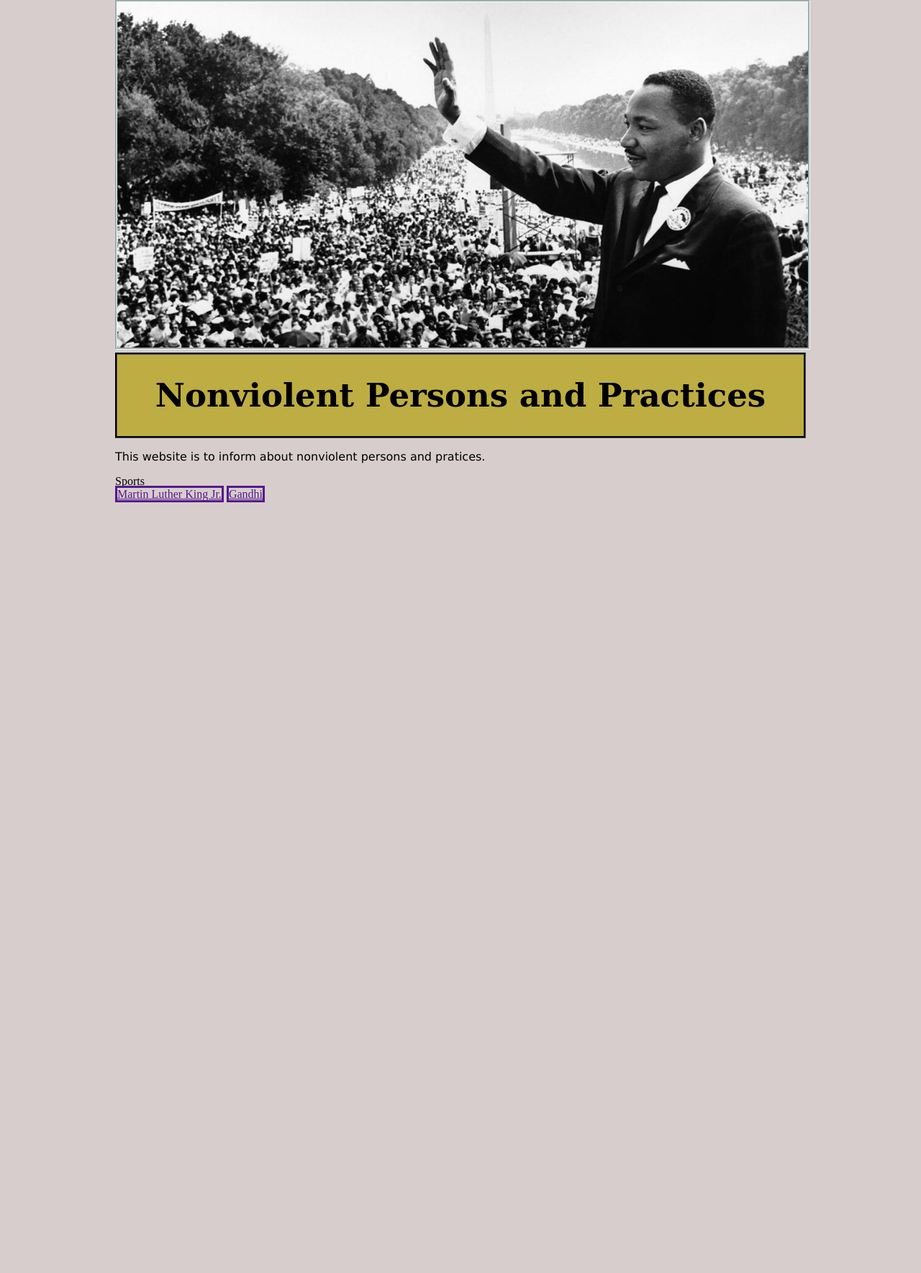
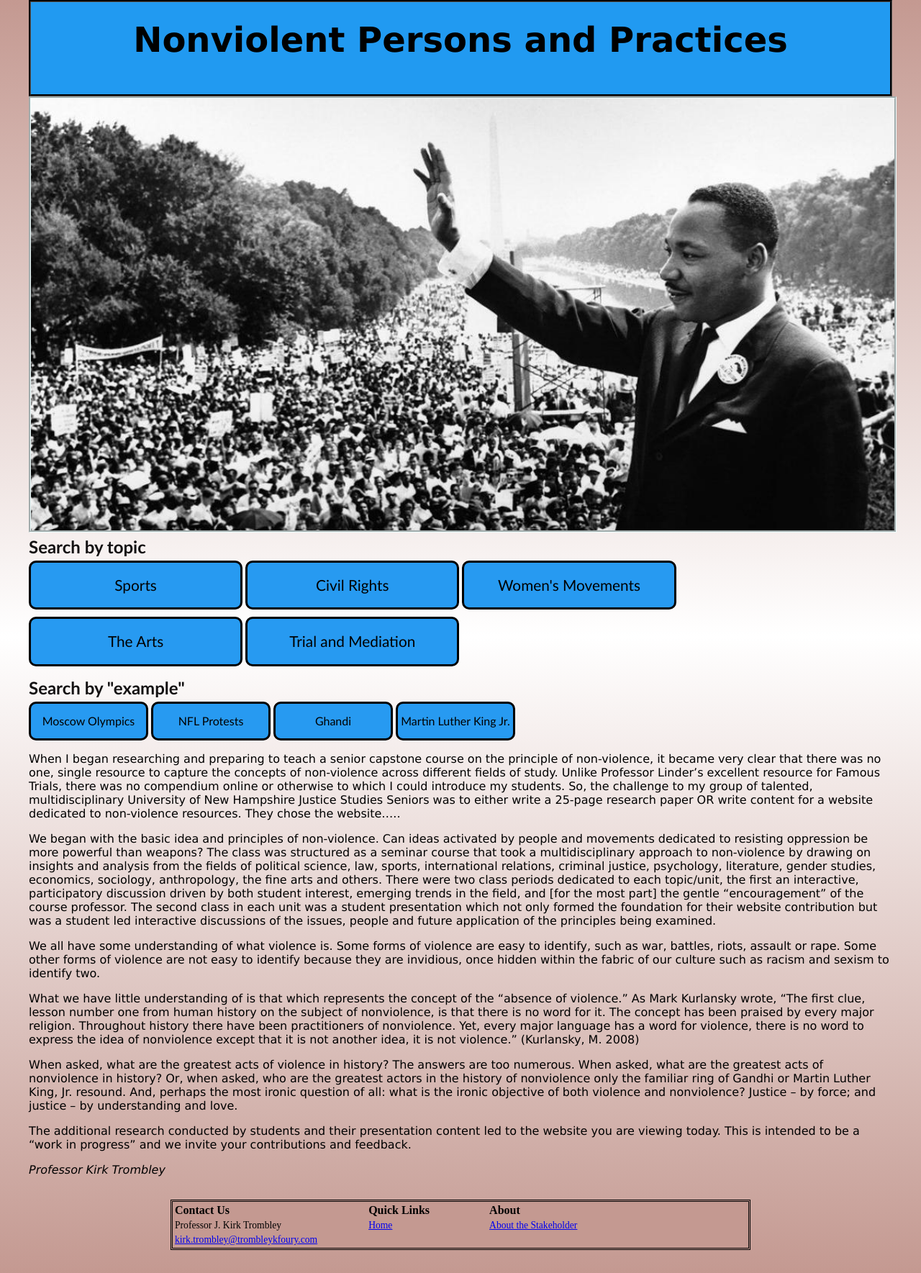
Before and after one commit to sleclercjr/NonviolentPersons, a PHP site: page / in a window 1280 px wide. Shown: the whole page at 72% size. Before the commit the page ends 698 px from the top, so only its background shows below. Run offline with PHP 8.4, Linux system fonts and the light colour scheme.

Commit message:
#2 Portal Framework
added basic portal

```diff
--- a/index.html
+++ b/index.html
@@ -7,21 +7,93 @@
 	</head>
 
 	<body>
-		<img class="img-banner" alt="MLK March on Washington" src="NonViolence/images/bannerimg.jpg"/>
 		<div class="hdr-primary">
 			<h1 class="welcome">Nonviolent Persons and Practices</h1>
 		</div>
-		<p class="introduction">This website is to inform about nonviolent persons and pratices.</p>
+		<div class="home-banner">
+			<img class="img-banner" alt="MLK March on Washington" src="NonViolence/images/bannerimg.jpg" align="middle"/>
+		</div>
+		</div>
+		<!--Search by topic-->
 		<nav class="main-navigation">
-			<a class="main-nav-element">Sports</a>
-			<a class="main-nav-element"></a>
+			<h2 class="nav-header">Search by topic</h2>
+			<a class="main-nav-element" href="/NonviolentPersons/Portals/Sports/Portal_Sport.html">Sports</a>
+			<a class="main-nav-element" href="/NonviolentPersons/Portals/CivilRights/Portal_CivilRights.html">Civil Rights</a>
+			<a class="main-nav-element" href="">Women's Movements</a>
+			<a class="main-nav-element" href="/NonviolentPersons/Portals/TheArts/Portal_Art.html">The Arts</a>
+			<a class="main-nav-element" href="">Trial and Mediation</a>
 		</nav>
+		<!--Search by page-->
 		<nav class="secondary-navigation">
+			<h2 class="nav-header">Search by "example"</h2>
 				<div>
+					<a class="nav-element" href="">Moscow Olympics</a>
+					<a class="nav-element" href="">NFL Protests</a>
+					<a class="nav-element" href="">Ghandi</a>
 					<a class="nav-element" href="">Martin Luther King Jr.</a>
-					<a class="nav-element" href="">Gandhi</a>
 				</div>
 			</nav>
+		</div>
+		<div class="introduction">
+			<p>When I began researching and preparing to teach a senior capstone course on the principle of non-violence, it
+				became very clear that there was no one, single resource to capture the concepts of non-violence across different
+				fields of study. Unlike Professor Linder’s excellent resource for Famous Trials, there was no compendium online or
+				otherwise to which I could introduce my students. So, the challenge to my group of talented, multidisciplinary
+				University of New Hampshire Justice Studies Seniors was to either write a 25-page research paper OR write content
+				for a website dedicated to non-violence resources. They chose the website….. </p>
+
+				<p>We began with the basic idea and principles of non-violence. Can ideas activated by people and movements dedicated
+					to resisting oppression be more powerful than weapons? The class was structured as a seminar course that took a
+					multidisciplinary approach to non-violence by drawing on insights and analysis from the fields of political science,
+					law, sports, international relations, criminal justice, psychology, literature, gender studies, economics, sociology,
+					anthropology, the fine arts and others. There were two class periods dedicated to each topic/unit, the first an interactive,
+					participatory discussion driven by both student interest, emerging trends in the field, and [for the most part] the gentle
+					“encouragement” of the course professor. The second class in each unit was a student presentation which not only formed the
+					 foundation for their website contribution but was a student led interactive discussions of the issues, people and future
+					 application of the principles being examined.</p>
+
+				<p>We all have some understanding of what violence is. Some forms of violence are easy to identify, such as war, battles, riots,
+					assault or rape. Some other forms of violence are not easy to identify because they are invidious, once hidden within the
+					fabric of our culture such as racism and sexism to identify two.</p>
+
+				<p>What we have little understanding of is that which represents the concept of the “absence of violence.” As Mark Kurlansky wrote,
+				“The first clue, lesson number one from human history on the subject of nonviolence, is that there is no word for it. The concept has
+				been praised by every major religion. Throughout history there have been practitioners of nonviolence. Yet, every major language has a
+				word for violence, there is no word to express the idea of nonviolence except that it is not another idea, it is not violence.”
+				(Kurlansky, M. 2008) </p>
+
+				<p>When asked, what are the greatest acts of violence in history? The answers are too numerous. When asked, what are the greatest
+					acts of nonviolence in history? Or, when asked, who are the greatest actors in the history of nonviolence only the familiar ring
+					 of Gandhi or Martin Luther King, Jr. resound. And, perhaps the most ironic question of all: what is the ironic objective of both
+					  violence and nonviolence? Justice – by force; and justice – by understanding and love.</p>
+
+				<p>The additional research conducted by students and their presentation content led to the website you are viewing today. This is
+					intended to be a “work in progress” and we invite your contributions and feedback.</p>
+
+				<p><em>Professor Kirk Trombley</em></p>
+
+			</p>
+		<div class="footer-containter">
+			<footer>
+				<table class="footer-table">
+					<tr>
+						<th>Contact Us</th>
+						<th>Quick Links</th>
+						<th>About</th>
+					</tr>
+					<tr>
+						<td>Professor J. Kirk Trombley</td>
+						<td><a href="../../NonviolentPersons/index.html">Home</a></td>
+						<td><a href="http://trombleykfoury.com/j-kirk-trombley-esq/">About the Stakeholder</a></td>
+					</tr>
+					<tr>
+						<td><a href="mailto:">kirk.trombley@trombleykfoury.com</a></td>
+						<td></td>
+						<td></td>
+					</tr>
+				</table>
+			</footer>
+		</div>
 	</body>
 	<link rel="stylesheet" href="mainstyle.css"/>
 </html>
--- a/mainstyle.css
+++ b/mainstyle.css
@@ -1,39 +1,149 @@
 @charset "utf-8";
 /* CSS Document */
 
+html
+{
+	background: repeating-linear-gradient(#C49991, #FFFFFF, #C49991);
+}
 body
 {
-	padding: 0px;
+	padding: 0em;
 	align-content: center;
 	margin: auto;
-	max-width: 960px;
-	background-color: #D7CDCD;
+	max-width: 75em;
 }
 
+/*Style for homepage*/
 .hdr-primary
 {
 	border-style: groove;
 	border-color: #000000;
-	background-color: #BDAD42;
+	background-color: #219AF1;
 	text-align: center;
+}
+.nav-header
+{
+	padding: 0em;
+	margin-top: .2em;
+	margin-bottom: .2em;
+	color: #131112;
+	font-family: 'Trebuchet MS', 'Lucida Sans Unicode', 'Lucida Grande', 'Lucida Sans', Arial, sans-serif;
 }
 .welcome
 {
-	font-size: 45px;
-	font-family: Constantia, "Lucida Bright", "DejaVu Serif", Georgia, "serif";
+	font-size: 3em;
+	font-family: Verdana, Geneva, Tahoma, sans-serif;
 }
 .img-banner
 {
 	border-style: groove;
 	border-color: azure;
-	max-width: 960px;
+	display: block;
+    margin-left: auto;
+	margin-right: auto;
+	width: 75em;
+	object-fit: contain;
+}
+
+.main-navigation
+{
+	align-content: center;
+}
+.secondary-navigation
+{
+	align-content: center;
+}
+
+.main-nav-element
+{
+	border-style: solid;
+	border-color: #000000;
+	background-color: #279AF1;
+	font-size: 1.3em;
+	font-family: 'Trebuchet MS', 'Lucida Sans Unicode', 'Lucida Grande', 'Lucida Sans', Arial, sans-serif;
+	color: #000000;
+	display: inline-block;
+	width: 14em;
+	height: 3em;
+	line-height: 3em;
+	text-align: center;
+	text-decoration: none;
+	border-radius: 10px;
+	margin-bottom: .5em;
 }
 .nav-element
 {
 	border-style: solid;
-	border-color: #0000000;
+	border-color: #000000;
+	background-color: #279AF1;
+	font-size: 1em;
+	font-family: 'Trebuchet MS', 'Lucida Sans Unicode', 'Lucida Grande', 'Lucida Sans', Arial, sans-serif;
+	color: #000000;
+	display: inline-block;
+	width: 10em;
+	height: 3em;
+	line-height: 3em;
+	text-align: center;
+	text-decoration: none;
+	border-radius: 10px;
 }
+/*--------------------------------------------------*/
+/*----------------------Universal Style-------------*/
 p
 {
 	font-family: "Lucida Grande", "Lucida Sans Unicode", "Lucida Sans", "DejaVu Sans", Verdana, "sans-serif";
 }
+h1{
+	font-size: 3em;
+	font-family: Verdana, Geneva, Tahoma, sans-serif;
+	padding: 0em;
+	margin-top: .5em;
+	margin-bottom: 1em;
+}
+h2
+{
+	padding: 0em;
+	margin-top: .2em;
+	margin-bottom: .2em;
+	color: #131112;
+	font-family: 'Trebuchet MS', 'Lucida Sans Unicode', 'Lucida Grande', 'Lucida Sans', Arial, sans-serif;
+}
+footer
+{
+	margin-top: 2em;
+	margin-bottom: 2em;
+	border-style: double;
+	text-align: left;
+	background-color: #C49991;
+	max-width: 50em;
+	margin-left: auto;
+	margin-right: auto;
+}
+
+th{
+	padding-right: 5em;
+}
+td{
+	padding-right: 5em;
+	font-size: .85em;
+}
+/*----------------------------------------------*/
+/*------------Style For Portal Pages------------*/
+
+.column {
+    float: left;
+    width: 33.33%;
+    text-align: center;
+}
+
+.row:after {
+    content: "";
+    display: table;
+    clear: both;
+    padding-bottom: 25px;
+}
+.img-portal {
+	border-style: groove;
+	border-color: azure;
+	max-width: 95%;
+}
```
Also changed, not shown: Portals/CivilRights/Portal_CivilRights.html (added, +38 -0 lines), Portals/Sports/Portal_Sports.html (added, +38 -0 lines), Portals/TheArts/Portal_Art.html (added, +38 -0 lines), portal.html (added, +29 -0 lines), Portals/CivilRights/CivilRightsPortalPlaceholder.txt (added), Portals/WomensMovement/WomensMovementPortalPlaceholder.txt (added), 2 other files.
